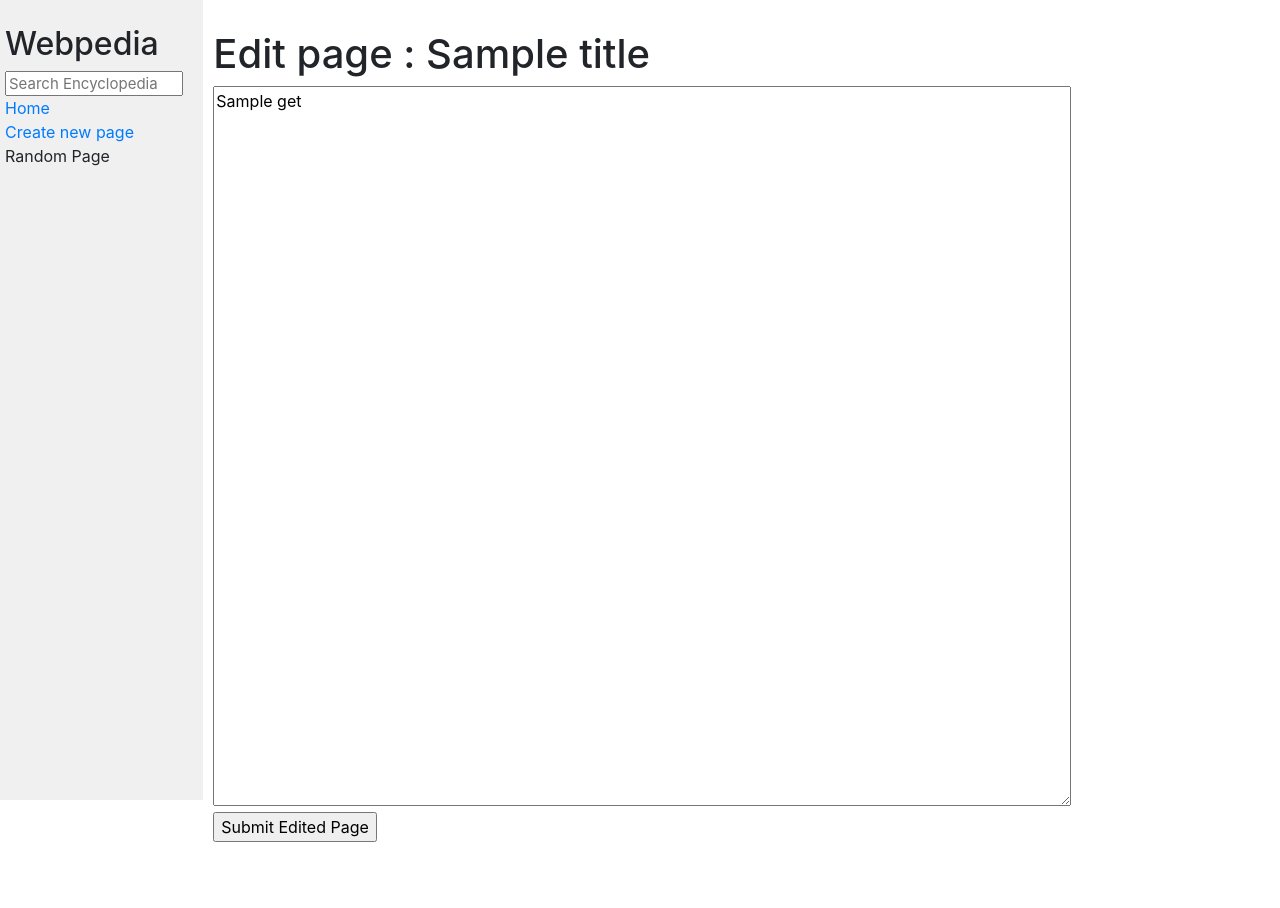
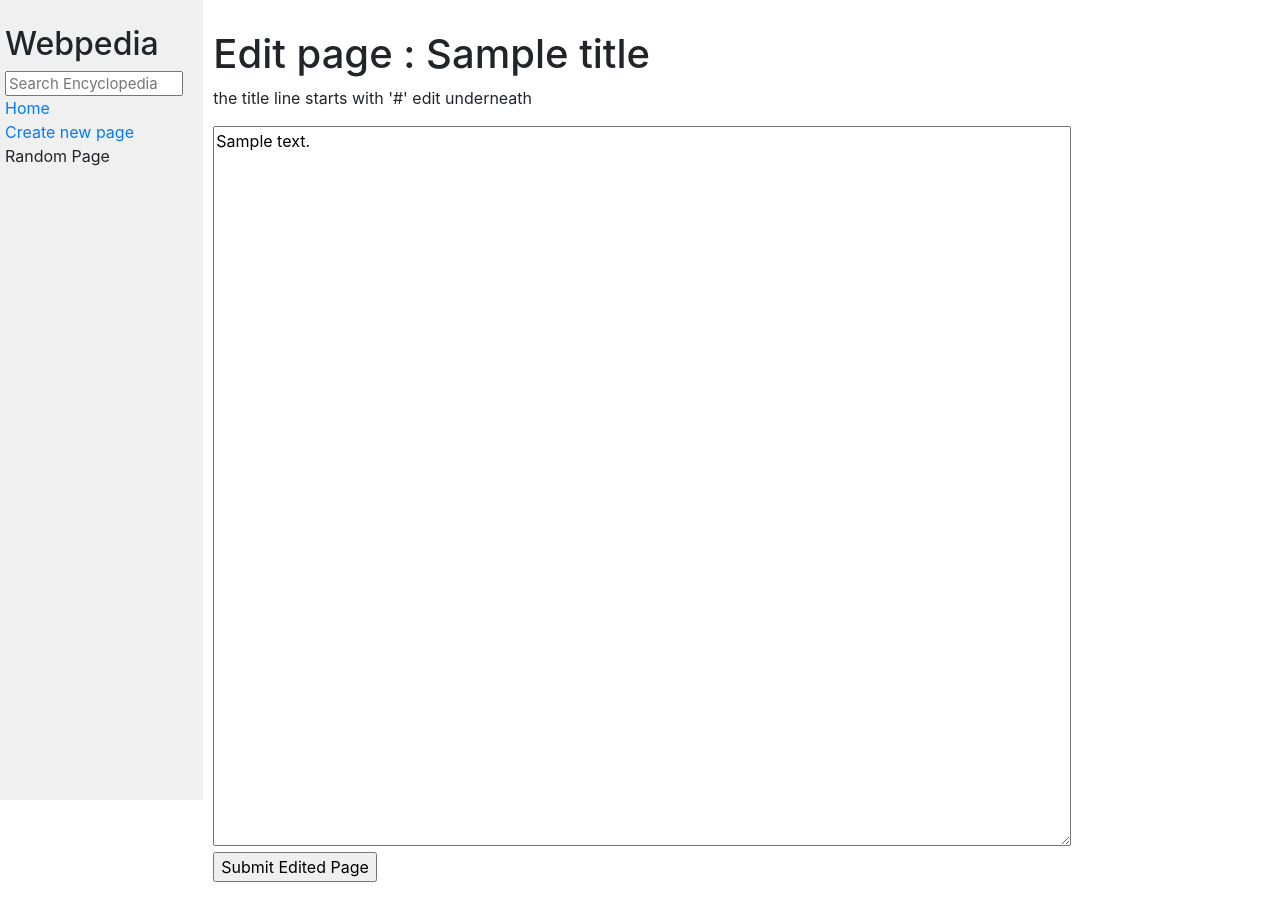
Before and after one commit to Marwanishere/Wiki, a Django app: template encyclopedia/templates/encyclopedia/editfile.html in a window 1280 px wide. Before the commit the page ends 842 px from the top, so only its background shows below. Run offline with Django 3.2, Linux system fonts and the light colour scheme; the template is opened without the code that fills it: most values are stand-ins (such as "Sample title", 1, 10 or a date in 2020); some libraries are stand-ins or nearby versions.

Commit message:
edit page fullfills standards

```diff
--- a/encyclopedia/templates/encyclopedia/editfile.html
+++ b/encyclopedia/templates/encyclopedia/editfile.html
@@ -8,8 +8,11 @@
           {% csrf_token %}
           <!-- below two lines made with cs50.ai chatbot assistance -->
           <input type="hidden" name="title" value="{{ title }}">
-          <textarea id="editpage" name="editpage" rows="2" cols ="5">{{ get }}</textarea><br>
+          <input type="hidden" name="get" value="{{ get }}">
+          <p>the title line starts with '#' edit underneath</p>
+          <textarea id="editpage" name="editpage" rows="4" cols ="50">{{ old_content }}</textarea><br>
           <input type="submit" value="Submit Edited Page">
 
       </form>
+      <p></p>
 {% endblock %}
--- a/encyclopedia/urls.py
+++ b/encyclopedia/urls.py
@@ -7,5 +7,6 @@ urlpatterns = [
     path("get", views.get, name = "get"),
     path("newfile", views.newfile, name = "newfile"),
     path("errorpageexists", views.newfile, name = "errorpageexists"),
-    path("editfile", views.editfile, name = "editfile")
+    path("editfile", views.editfile, name = "editfile"),
+    path("editfile", views.get, name = "editfile")
 ]
--- a/encyclopedia/views.py
+++ b/encyclopedia/views.py
@@ -42,8 +42,10 @@ def editfile(request):
             "get": new_content.lstrip("#" + title)
         })
     else:
+        new_content = util.get_entry(title)
         return render(request, "encyclopedia/editfile.html",{
-            "title":title
+            "title":title,
+            "old_content": new_content
         })
 
 def get(request):
```
